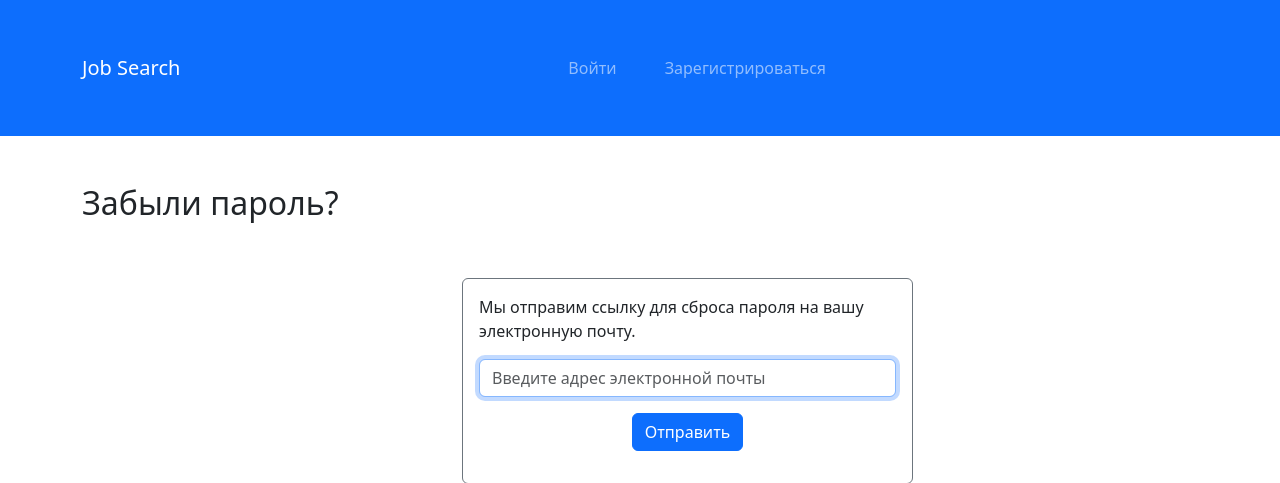
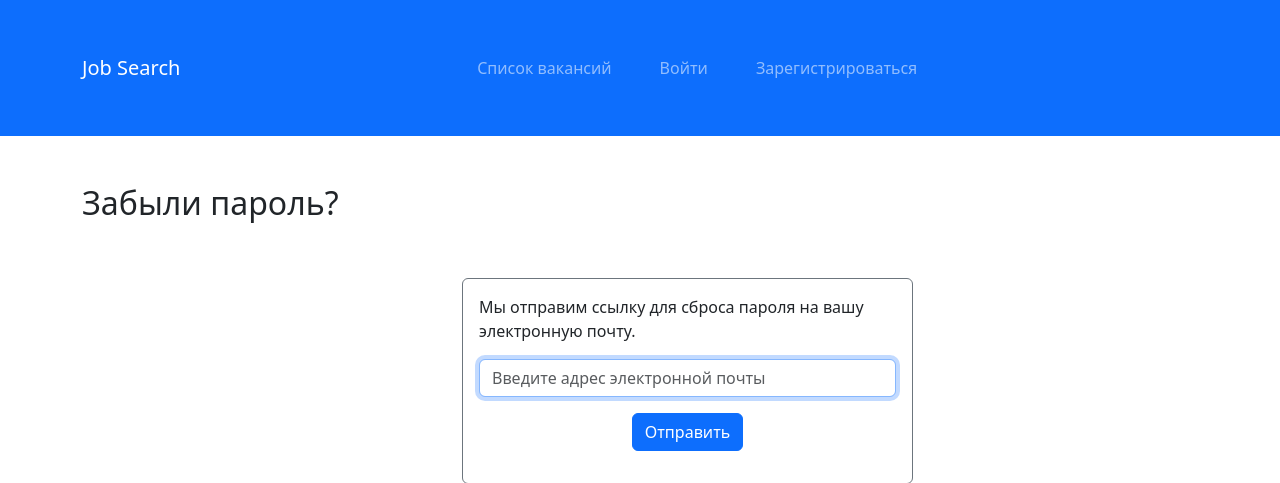
Before and after one commit to 4eekisst/JobSearch, a Spring Boot app: page /forgot_password in a window 1280 px wide. Shown: the top 483 px of the page. Run offline with Spring Boot 4, Linux system fonts and the light colour scheme; some of the project's set-up classes (security, data sources, template engines, error pages and the like) are left out, and stand-ins take their place.

Commit message:
template changed

```diff
--- a/src/main/resources/templates/layout.ftlh
+++ b/src/main/resources/templates/layout.ftlh
@@ -34,6 +34,9 @@
                 </button>
                 <div class="collapse navbar-collapse" id="navbarNav">
                     <ul class="navbar-nav fw-medium mx-auto">
+                        <li class="mx-3 nav-item">
+                            <a class="nav-link" href="/vacancies">Список вакансий</a>
+                        </li>
                         <#if known>
                             <li class="mx-3 nav-item">
                                 <a class="nav-link" href="/profile">Перейти в личный кабинет</a>
@@ -48,9 +51,6 @@
                                     </#if>
                                 </#list>
                             </#if>
-                            <li class="mx-3 nav-item">
-                                <a class="nav-link" href="/vacancies">Список вакансий</a>
-                            </li>
                             <li class="mx-3 nav-item">
                                 <a class="nav-link" href="/logout">Выход</a>
                             </li>
```
